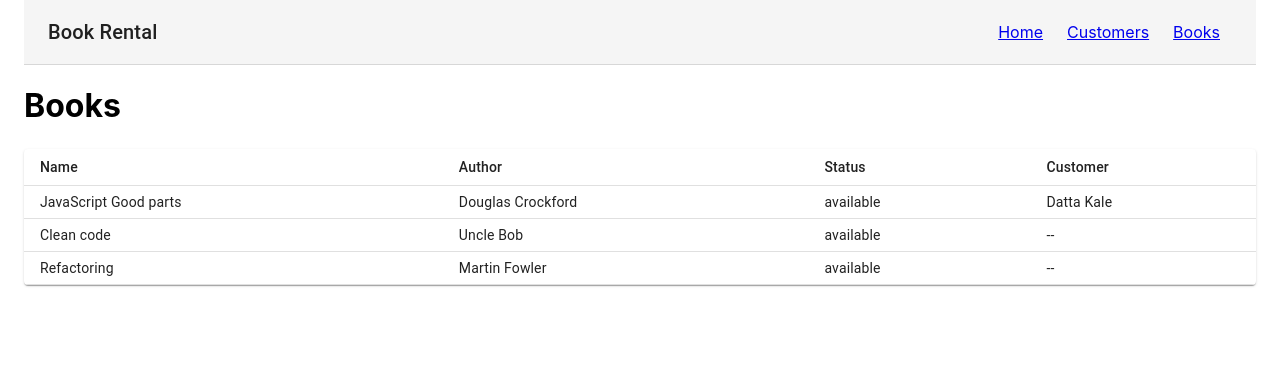
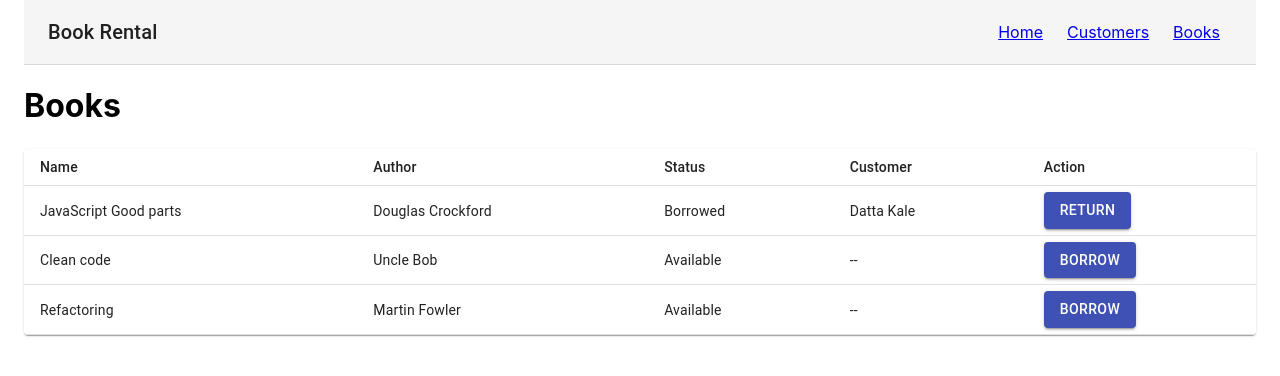
Before and after one commit to way2datta/react-playground, a React (Create React App) app in the folder movie-rental-simple/: page /books in a window 1280 px wide. Shown: the top 376 px of the page. Built offline with nearby package versions, Linux system fonts and the light colour scheme; data requests are answered from the project's data file.

Commit message:
Borrow and return books

```diff
--- a/movie-rental-simple/api/db.json
+++ b/movie-rental-simple/api/db.json
@@ -24,7 +24,7 @@
       "id": 1,
       "name": "JavaScript Good parts",
       "authorName": "Douglas Crockford",
-      "status": "available",
+      "status": "borrowed",
       "customer": "Datta Kale"
     },
     {
--- /dev/null
+++ b/movie-rental-simple/src/App.css
@@ -0,0 +1,3 @@
+    .text-capitalize{
+        text-transform: capitalize;
+    }
--- a/movie-rental-simple/src/App.js
+++ b/movie-rental-simple/src/App.js
@@ -5,6 +5,7 @@ import { CustomersListing } from "./CustomersListing";
 import { BooksListing } from "./BooksListing";
 import { Header } from "./Header";
 import Container from '@material-ui/core/Container';
+import './App.css'
 
 export default class App extends React.Component {
   render() {
--- a/movie-rental-simple/src/BooksListing.js
+++ b/movie-rental-simple/src/BooksListing.js
@@ -1,32 +1,33 @@
 import React from "react";
 import axios from "axios";
-import { makeStyles } from '@material-ui/core/styles';
-import Table from '@material-ui/core/Table';
-import TableBody from '@material-ui/core/TableBody';
-import TableCell from '@material-ui/core/TableCell';
-import TableHead from '@material-ui/core/TableHead';
-import TableRow from '@material-ui/core/TableRow';
-import Paper from '@material-ui/core/Paper';
+import { makeStyles } from "@material-ui/core/styles";
+import Table from "@material-ui/core/Table";
+import TableBody from "@material-ui/core/TableBody";
+import TableCell from "@material-ui/core/TableCell";
+import TableHead from "@material-ui/core/TableHead";
+import TableRow from "@material-ui/core/TableRow";
+import Paper from "@material-ui/core/Paper";
+import Button from "@material-ui/core/Button";
 
 const useStyles = makeStyles(theme => ({
   root: {
-    width: '100%',
+    width: "100%"
   },
   paper: {
     marginTop: theme.spacing(3),
-    width: '100%',
-    overflowX: 'auto',
-    marginBottom: theme.spacing(2),
+    width: "100%",
+    overflowX: "auto",
+    marginBottom: theme.spacing(2)
   },
   table: {
-    minWidth: 650,
-  },
+    minWidth: 650
+  }
 }));
 
 export class BooksListing extends React.Component {
   state = {
     datasource: []
-  }
+  };
 
   async componentDidMount() {
     const response = await axios.get("http://localhost:5000/books");
@@ -40,7 +41,8 @@ export class BooksListing extends React.Component {
       <>
         <h1>Books</h1>
         <Gridview datasource={this.state.datasource} />
-      </>);
+      </>
+    );
   }
 }
 
@@ -48,11 +50,11 @@ function Gridview({ datasource }) {
   const classes = useStyles();
 
   if (!datasource.length) {
-    return <h2>No record found.</h2>
+    return <h2>No record found.</h2>;
   }
 
-
-  return <>
+  return (
+    <>
       <Paper className={classes.paper}>
         <Table className={classes.table} size="small">
           <TableHead>
@@ -61,21 +63,42 @@ function Gridview({ datasource }) {
               <TableCell>Author</TableCell>
               <TableCell>Status</TableCell>
               <TableCell>Customer</TableCell>
+              <TableCell>Action</TableCell>
             </TableRow>
           </TableHead>
           <TableBody>
-          {
-            datasource.map(x => {
-              return <TableRow key={x.id}>
+            {datasource.map(x => {
+              return (
+                <TableRow key={x.id}>
                   <TableCell>{x.name}</TableCell>
                   <TableCell>{x.authorName}</TableCell>
-                <TableCell>{x.status}</TableCell>
-                <TableCell>{x.customer || '--'}</TableCell>
+                  <TableCell className="text-capitalize">{x.status}</TableCell>
+                  <TableCell>{x.customer || "--"}</TableCell>
+                  <TableCell>
+                    {x.status === "available" ? (
+                      <Button
+                        variant="contained"
+                        color="primary"
+                        className={classes.button}
+                      >
+                        Borrow
+                      </Button>
+                    ) : (
+                      <Button
+                        variant="contained"
+                        color="primary"
+                        className={classes.button}
+                      >
+                        Return
+                      </Button>
+                    )}
+                  </TableCell>
                 </TableRow>
-            })
-          }
+              );
+            })}
           </TableBody>
         </Table>
       </Paper>
     </>
+  );
 }
```
Lines whose indentation alone changed are shown as unchanged.
